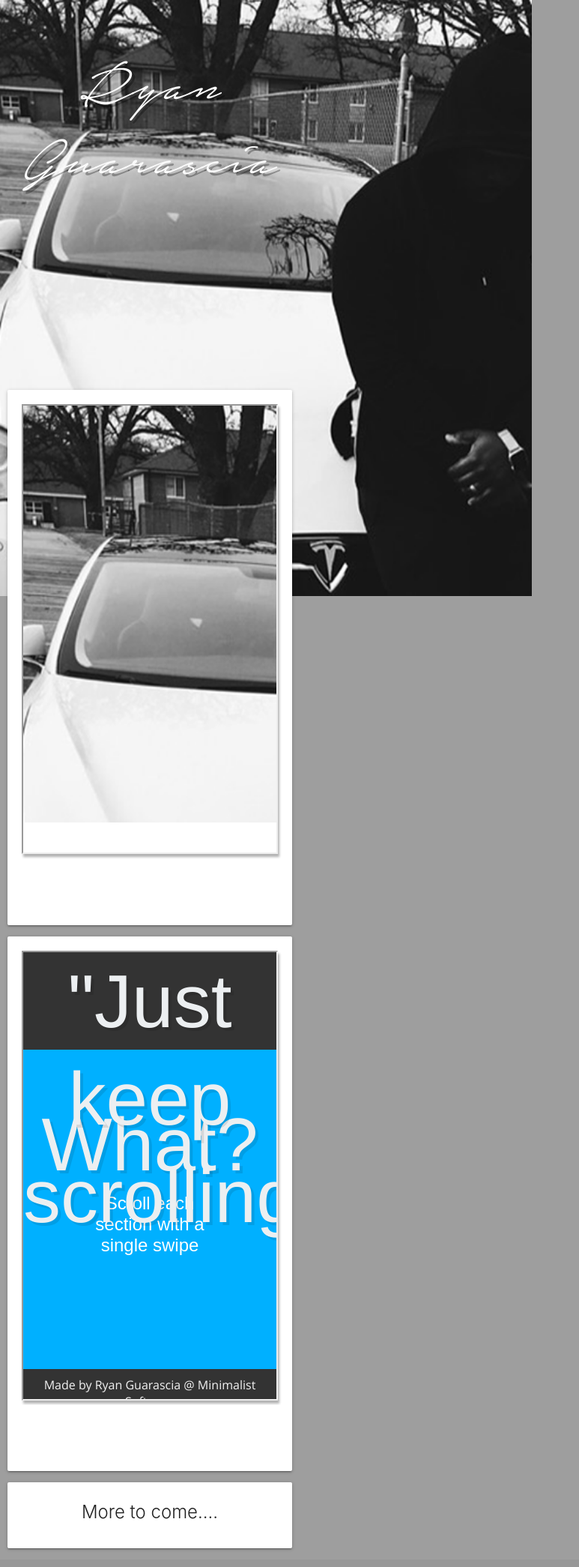
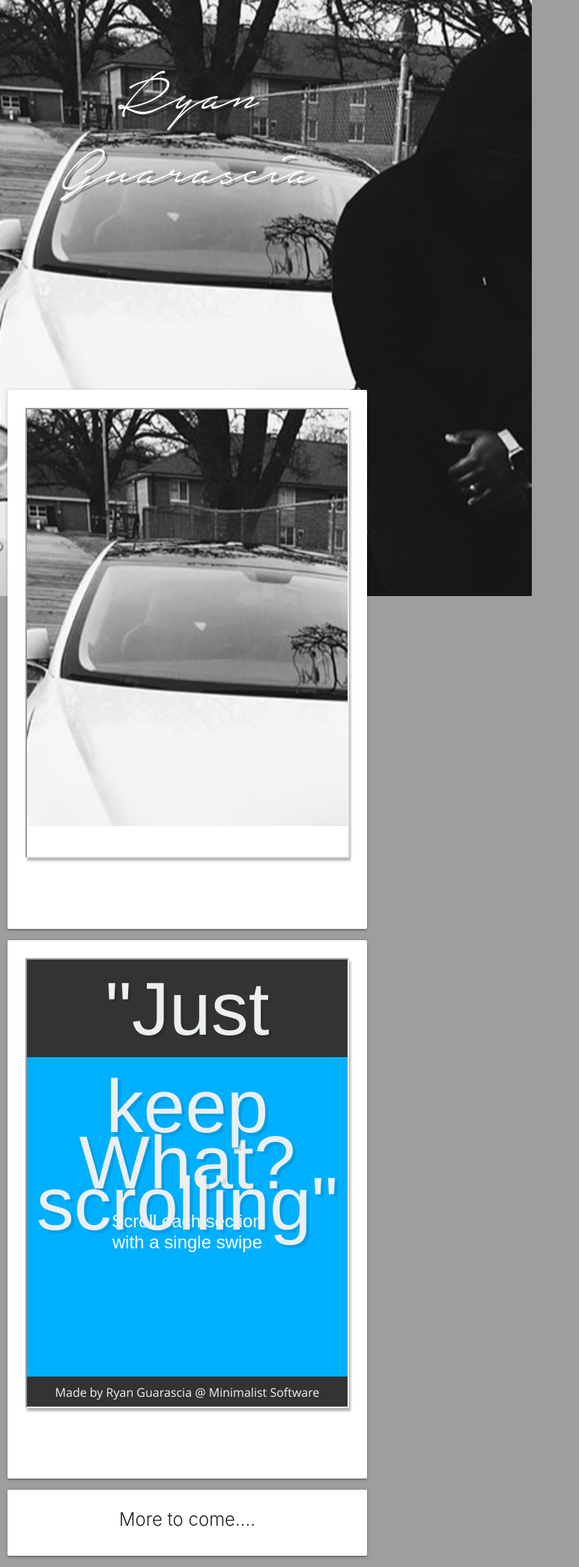
Before and after one commit to rguarascia/rguarascia.github.io, a PHP site: page / in a window 1280 px wide. Shown: the whole page at 75% size, without its empty margins (0-773 px from the left). Before the commit the page ends 2067 px from the top, so only its background shows below. Run offline with PHP 8.4, Linux system fonts and the light colour scheme; some libraries are stand-ins or nearby versions; some web fonts are replaced.

Commit message:
quick fix

```diff
--- a/alvin/css/style.css
+++ b/alvin/css/style.css
@@ -1,7 +1,7 @@
 html, body
 {
     height: auto;
-    width: 400px;
+    width: 500px;
 }
 body {
   background-image: url(../images/alvin.png);
```
